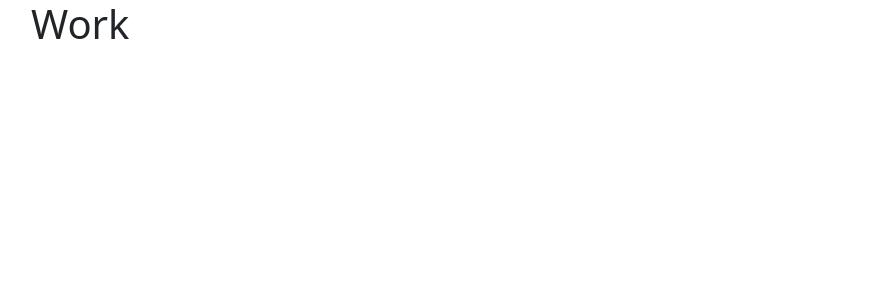
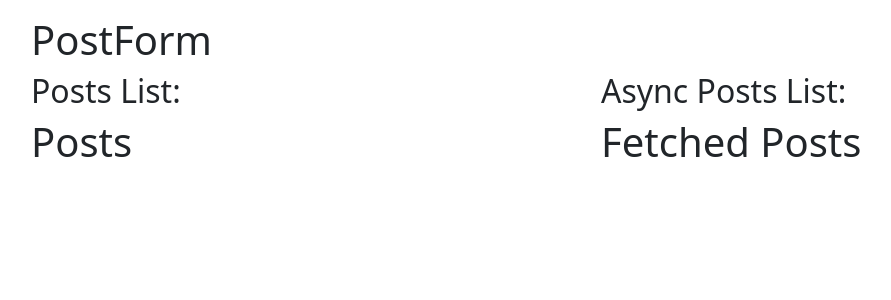
Before and after one commit to MikitaCat/redux_repeat_with_saga, a React (Create React App) app: page / in a window 1280 px wide. Shown: the top 300 px of the page, without its empty margins (51-942 px from the left). Built offline with nearby package versions, Linux system fonts and the light colour scheme.

Commit message:
Basic components and markup

```diff
--- a/src/App.js
+++ b/src/App.js
@@ -1,9 +1,26 @@
-import react from 'react';
+import React from 'react';
+import FetchedPosts from './components/FetchedPosts';
+import { PostForm } from './components/PostForm';
+import Posts from './components/Posts';
 
 function App() {
   return (
-    <div className="container">
-      <h1>Work</h1>
+    <div className="container pt-3">
+      <div className="row">
+        <div className="col">
+          <PostForm />
+        </div>
+      </div>
+      <div className="row">
+        <div className="col">
+          <h2>Posts List:</h2>
+          <Posts />
+        </div>
+        <div className="col">
+          <h2>Async Posts List:</h2>
+          <FetchedPosts />
+        </div>
+      </div>
     </div>
   );
 }
--- /dev/null
+++ b/src/components/FetchedPosts.jsx
@@ -0,0 +1,11 @@
+import React from 'react';
+
+function FetchedPosts() {
+  return (
+    <div>
+      <h1>Fetched Posts</h1>
+    </div>
+  );
+}
+
+export default FetchedPosts;
--- /dev/null
+++ b/src/components/PostForm.jsx
@@ -0,0 +1,17 @@
+import React from 'react';
+
+export class PostForm extends React.Component {
+  constructor(props) {
+    super(props);
+
+    this.state = {};
+  }
+
+  render() {
+    return (
+      <div>
+        <h1>PostForm</h1>
+      </div>
+    );
+  }
+}
--- /dev/null
+++ b/src/components/Posts.jsx
@@ -0,0 +1,11 @@
+import React from 'react';
+
+function Posts() {
+  return (
+    <div>
+      <h1>Posts</h1>
+    </div>
+  );
+}
+
+export default Posts;
```
Also changed, not shown: src/components/Post.jsx (added, +11 -0 lines).
